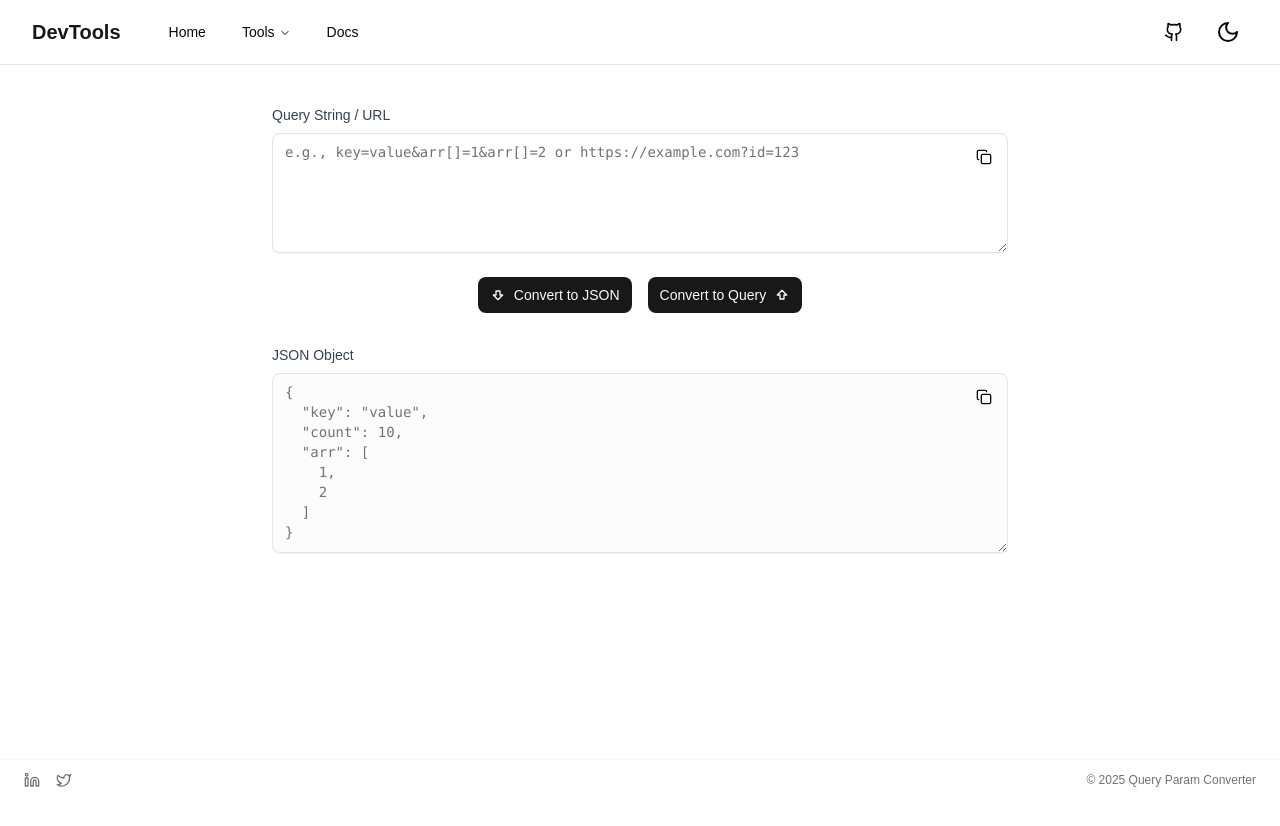
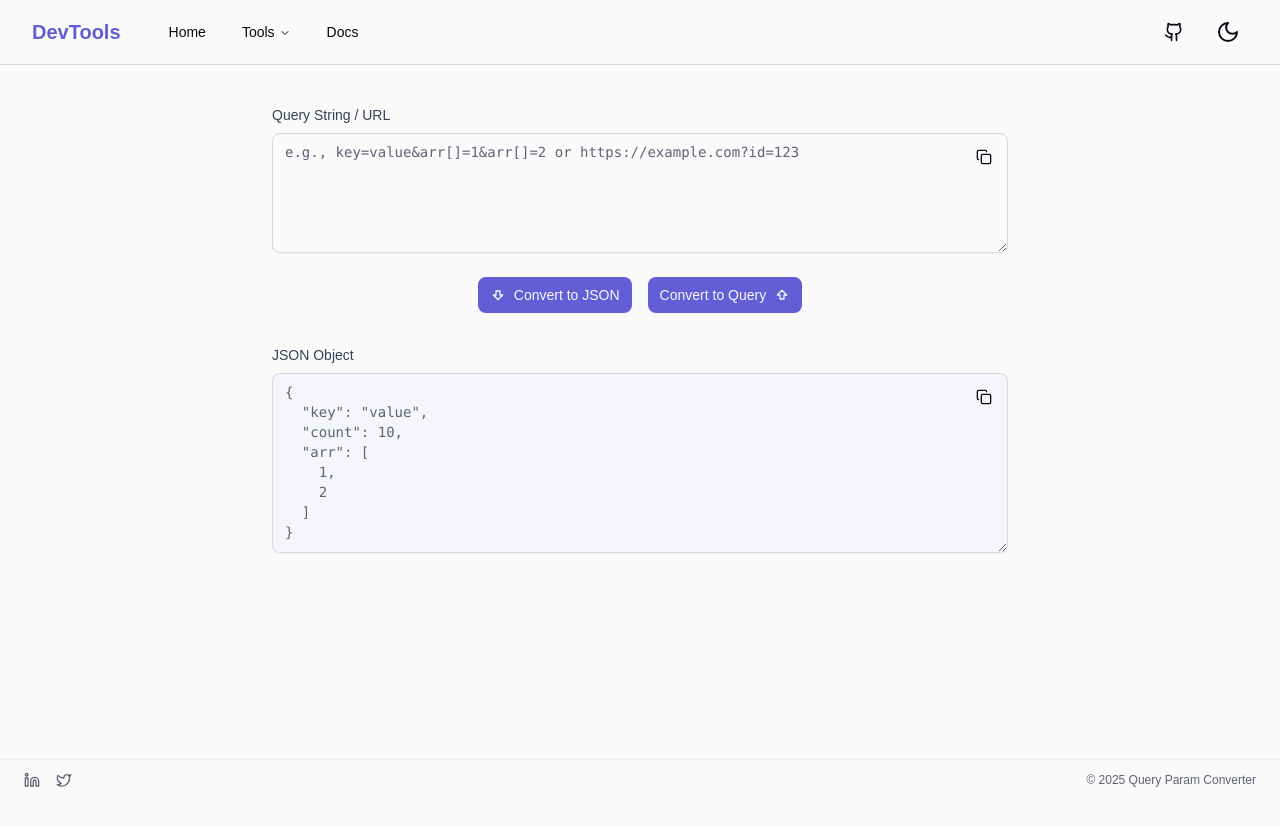
Before and after one commit to TamsaDevs/dev-utilities, a Next.js app: page /query-params-json in a window 1280 px wide. Shown: the top 826 px of the page. Built offline with nearby package versions, Linux system fonts and the light colour scheme.

Commit message:
style: update color variables in globals.css for improved theme consistency

```diff
--- a/src/app/globals.css
+++ b/src/app/globals.css
@@ -48,71 +48,71 @@ body {
 
 :root {
   --radius: 0.625rem;
-  --card: oklch(1 0 0);
-  --card-foreground: oklch(0.141 0.005 285.823);
-  --popover: oklch(1 0 0);
-  --popover-foreground: oklch(0.141 0.005 285.823);
-  --primary: oklch(0.21 0.006 285.885);
-  --primary-foreground: oklch(0.985 0 0);
-  --secondary: oklch(0.967 0.001 286.375);
-  --secondary-foreground: oklch(0.21 0.006 285.885);
-  --muted: oklch(0.967 0.001 286.375);
-  --muted-foreground: oklch(0.552 0.016 285.938);
-  --accent: oklch(0.967 0.001 286.375);
-  --accent-foreground: oklch(0.21 0.006 285.885);
-  --destructive: oklch(0.577 0.245 27.325);
-  --border: oklch(0.92 0.004 286.32);
-  --input: oklch(0.92 0.004 286.32);
-  --ring: oklch(0.705 0.015 286.067);
-  --chart-1: oklch(0.646 0.222 41.116);
-  --chart-2: oklch(0.6 0.118 184.704);
-  --chart-3: oklch(0.398 0.07 227.392);
-  --chart-4: oklch(0.828 0.189 84.429);
-  --chart-5: oklch(0.769 0.188 70.08);
-  --sidebar: oklch(0.985 0 0);
-  --sidebar-foreground: oklch(0.141 0.005 285.823);
-  --sidebar-primary: oklch(0.21 0.006 285.885);
-  --sidebar-primary-foreground: oklch(0.985 0 0);
-  --sidebar-accent: oklch(0.967 0.001 286.375);
-  --sidebar-accent-foreground: oklch(0.21 0.006 285.885);
-  --sidebar-border: oklch(0.92 0.004 286.32);
-  --sidebar-ring: oklch(0.705 0.015 286.067);
-  --background: oklch(1 0 0);
-  --foreground: oklch(0.141 0.005 285.823);
+  --card: oklch(0.99 0.008 300);
+  --card-foreground: oklch(0.15 0.02 270);
+  --popover: oklch(0.99 0.008 300);
+  --popover-foreground: oklch(0.15 0.02 270);
+  --primary: oklch(0.55 0.18 280);
+  --primary-foreground: oklch(0.98 0.005 300);
+  --secondary: oklch(0.94 0.02 285);
+  --secondary-foreground: oklch(0.25 0.02 270);
+  --muted: oklch(0.94 0.02 285);
+  --muted-foreground: oklch(0.5 0.03 275);
+  --accent: oklch(0.65 0.22 320);
+  --accent-foreground: oklch(0.12 0.02 270);
+  --destructive: oklch(0.6 0.22 15);
+  --border: oklch(0.88 0.02 285);
+  --input: oklch(0.88 0.02 285);
+  --ring: oklch(0.55 0.18 280);
+  --chart-1: oklch(0.55 0.18 280);
+  --chart-2: oklch(0.65 0.22 320);
+  --chart-3: oklch(0.45 0.15 260);
+  --chart-4: oklch(0.7 0.16 340);
+  --chart-5: oklch(0.6 0.2 300);
+  --sidebar: oklch(0.97 0.01 290);
+  --sidebar-foreground: oklch(0.15 0.02 270);
+  --sidebar-primary: oklch(0.55 0.18 280);
+  --sidebar-primary-foreground: oklch(0.98 0.005 300);
+  --sidebar-accent: oklch(0.92 0.02 285);
+  --sidebar-accent-foreground: oklch(0.25 0.02 270);
+  --sidebar-border: oklch(0.86 0.03 285);
+  --sidebar-ring: oklch(0.55 0.18 280);
+  --background: oklch(0.985 0.002 300);
+  --foreground: oklch(0.15 0.02 270);
 }
 
 .dark {
-  --background: oklch(0.141 0.005 285.823);
-  --foreground: oklch(0.985 0 0);
-  --card: oklch(0.21 0.006 285.885);
-  --card-foreground: oklch(0.985 0 0);
-  --popover: oklch(0.21 0.006 285.885);
-  --popover-foreground: oklch(0.985 0 0);
-  --primary: oklch(0.92 0.004 286.32);
-  --primary-foreground: oklch(0.21 0.006 285.885);
-  --secondary: oklch(0.274 0.006 286.033);
-  --secondary-foreground: oklch(0.985 0 0);
-  --muted: oklch(0.274 0.006 286.033);
-  --muted-foreground: oklch(0.705 0.015 286.067);
-  --accent: oklch(0.274 0.006 286.033);
-  --accent-foreground: oklch(0.985 0 0);
-  --destructive: oklch(0.704 0.191 22.216);
-  --border: oklch(1 0 0 / 10%);
-  --input: oklch(1 0 0 / 15%);
-  --ring: oklch(0.552 0.016 285.938);
-  --chart-1: oklch(0.488 0.243 264.376);
-  --chart-2: oklch(0.696 0.17 162.48);
-  --chart-3: oklch(0.769 0.188 70.08);
-  --chart-4: oklch(0.627 0.265 303.9);
-  --chart-5: oklch(0.645 0.246 16.439);
-  --sidebar: oklch(0.21 0.006 285.885);
-  --sidebar-foreground: oklch(0.985 0 0);
-  --sidebar-primary: oklch(0.488 0.243 264.376);
-  --sidebar-primary-foreground: oklch(0.985 0 0);
-  --sidebar-accent: oklch(0.274 0.006 286.033);
-  --sidebar-accent-foreground: oklch(0.985 0 0);
-  --sidebar-border: oklch(1 0 0 / 10%);
-  --sidebar-ring: oklch(0.552 0.016 285.938);
+  --background: oklch(0.1 0.02 270);
+  --foreground: oklch(0.95 0.005 300);
+  --card: oklch(0.15 0.03 275);
+  --card-foreground: oklch(0.95 0.005 300);
+  --popover: oklch(0.15 0.03 275);
+  --popover-foreground: oklch(0.95 0.005 300);
+  --primary: oklch(0.75 0.16 285);
+  --primary-foreground: oklch(0.08 0.02 270);
+  --secondary: oklch(0.22 0.04 280);
+  --secondary-foreground: oklch(0.95 0.005 300);
+  --muted: oklch(0.22 0.04 280);
+  --muted-foreground: oklch(0.7 0.02 285);
+  --accent: oklch(0.8 0.18 325);
+  --accent-foreground: oklch(0.08 0.02 270);
+  --destructive: oklch(0.7 0.2 20);
+  --border: oklch(0.28 0.04 280);
+  --input: oklch(0.32 0.05 285);
+  --ring: oklch(0.75 0.16 285);
+  --chart-1: oklch(0.75 0.16 285);
+  --chart-2: oklch(0.8 0.18 325);
+  --chart-3: oklch(0.65 0.12 260);
+  --chart-4: oklch(0.78 0.14 340);
+  --chart-5: oklch(0.72 0.16 305);
+  --sidebar: oklch(0.12 0.025 275);
+  --sidebar-foreground: oklch(0.95 0.005 300);
+  --sidebar-primary: oklch(0.75 0.16 285);
+  --sidebar-primary-foreground: oklch(0.08 0.02 270);
+  --sidebar-accent: oklch(0.2 0.04 280);
+  --sidebar-accent-foreground: oklch(0.95 0.005 300);
+  --sidebar-border: oklch(0.26 0.04 280);
+  --sidebar-ring: oklch(0.75 0.16 285);
 }
 
 @layer base {
```
